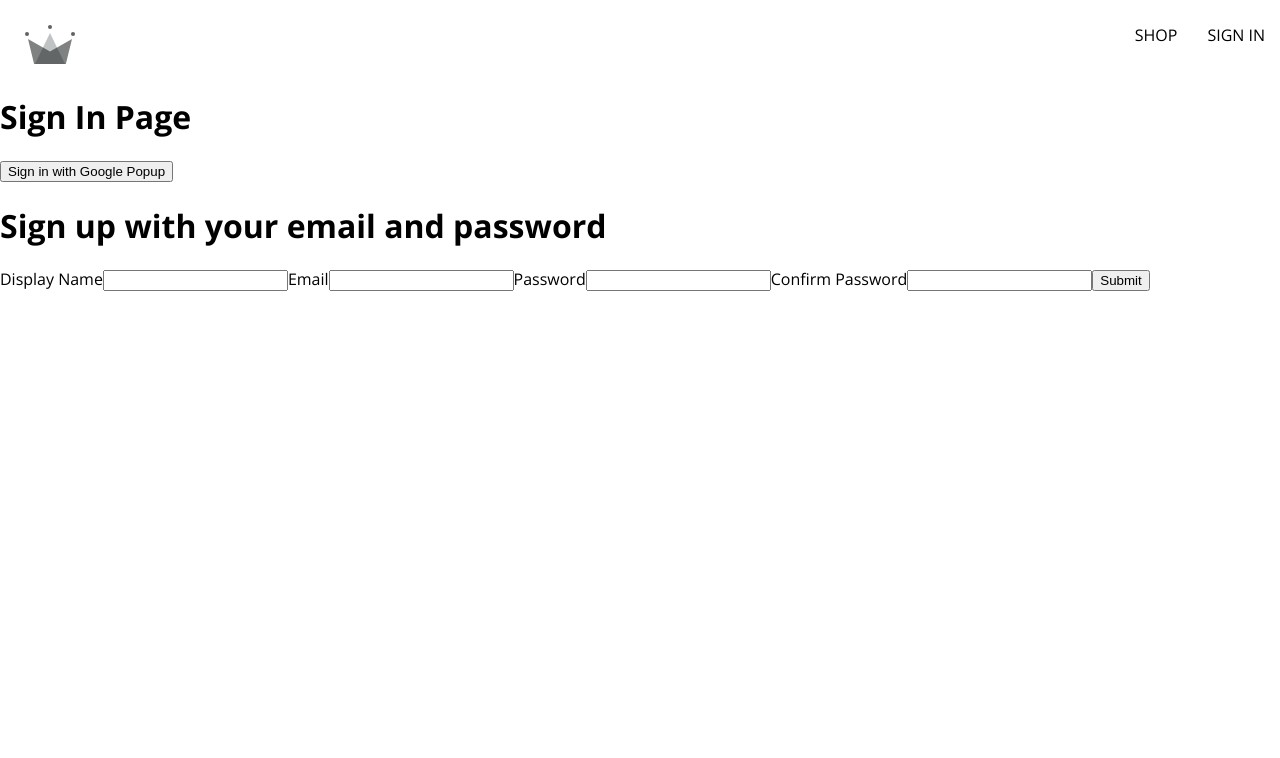
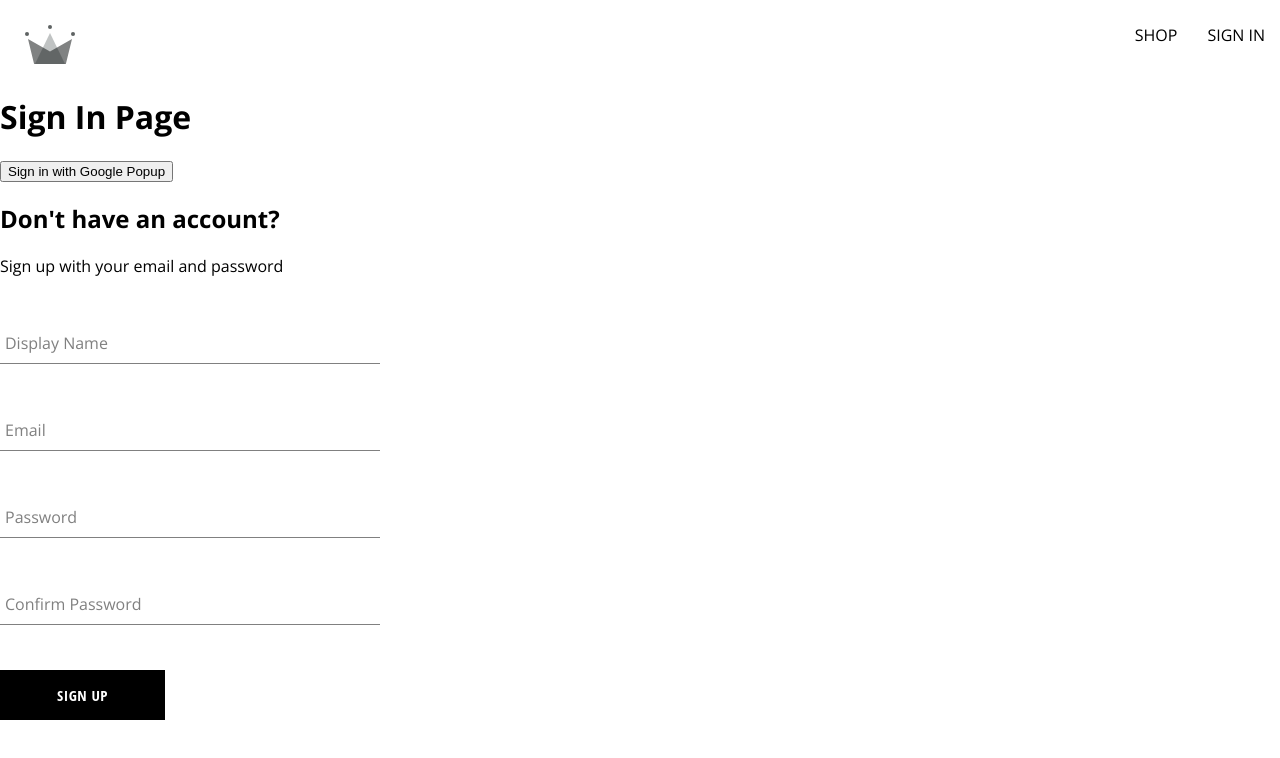
Before and after one commit to FabioAurora/crwn-clothing, a React (Vite) app: page /sign-in in a window 1280 px wide. Shown: the top 758 px of the page. Built offline with nearby package versions, Linux system fonts and the light colour scheme.

Commit message:
feat: created sign up component, the form input component and the button component

```diff
--- /dev/null
+++ b/src/Components/Button/Button.jsx
@@ -0,0 +1,27 @@
+/* I know that we will have 3 buttons
+
+    default button
+
+    inverted button
+
+    google sign up button
+
+        how to leverage this button type in order to show styling for 3 different kinds of buttons?
+
+        we can create a variable
+*/
+
+import './Button.styles.scss';
+
+const BUTTON_TYPE_CLASSES = {
+    google: 'google-sign-in',
+    inverted: 'inverted'
+}
+
+export default function Button({ children, buttonType, ...otherProps}) {
+    return (
+        <button className={`button-container ${BUTTON_TYPE_CLASSES[buttonType]}`} {...otherProps}>
+            {children}
+        </button>
+    )
+}
--- /dev/null
+++ b/src/Components/Button/Button.styles.scss
@@ -0,0 +1,46 @@
+.button-container {
+  min-width: 165px;
+  width: auto;
+  height: 50px;
+  letter-spacing: 0.5px;
+  line-height: 50px;
+  padding: 0 35px 0 35px;
+  font-size: 15px;
+  background-color: black;
+  color: white;
+  text-transform: uppercase;
+  font-family: 'Open Sans Condensed';
+  font-weight: bolder;
+  border: none;
+  cursor: pointer;
+  display: flex;
+  justify-content: center;
+
+  &:hover {
+    background-color: white;
+    color: black;
+    border: 1px solid black;
+  }
+
+  &.google-sign-in {
+    background-color: #4285f4;
+    color: white;
+
+    &:hover {
+      background-color: #357ae8;
+      border: none;
+    }
+  }
+
+  &.inverted {
+    background-color: white;
+    color: black;
+    border: 1px solid black;
+
+    &:hover {
+      background-color: black;
+      color: white;
+      border: none;
+    }
+  }
+}
--- /dev/null
+++ b/src/Components/Form-input/Form-input.jsx
@@ -0,0 +1,14 @@
+import './Form-input.styles.scss';
+
+export default function FormInput({label, id, ... otherProps}) {
+  return (
+    <div className='group'>
+        <input className='form-input' id={id} {...otherProps}/>
+        {
+            label && (
+                <label className={`${otherProps.value.length ? 'shrink' : ''} form-input-label`} htmlFor={id}>{label}</label>
+            )
+        }
+    </div>
+  );
+}
--- /dev/null
+++ b/src/Components/Form-input/Form-input.styles.scss
@@ -0,0 +1,54 @@
+$sub-color: grey;
+$main-color: black;
+
+@mixin shrinkLabel {
+  top: -14px;
+  font-size: 12px;
+  color: $main-color;
+}
+
+.group {
+  position: relative;
+  margin: 45px 0;
+
+  .form-input {
+    background: none;
+    background-color: white;
+    color: $sub-color;
+    font-size: 18px;
+    padding: 10px 10px 10px 5px;
+    display: block;
+    width: 100%;
+    border: none;
+    border-radius: 0;
+    border-bottom: 1px solid $sub-color;
+    margin: 25px 0;
+
+    &:focus {
+      outline: none;
+    }
+
+    &:focus ~ .form-input-label {
+      @include shrinkLabel();
+    }
+  }
+
+  input[type='password'] {
+    letter-spacing: 0.3em;
+  }
+
+  .form-input-label {
+    color: $sub-color;
+    font-size: 16px;
+    font-weight: normal;
+    position: absolute;
+    pointer-events: none;
+    left: 5px;
+    top: 10px;
+    transition: 300ms ease all;
+
+    &.shrink {
+      @include shrinkLabel();
+    }
+  }
+}
--- a/src/Components/Sign-up-form/Sign-up-form.jsx
+++ b/src/Components/Sign-up-form/Sign-up-form.jsx
@@ -1,6 +1,14 @@
 import { useState } from "react";
+import './Sign-up-form.styles.scss';
 
-import { createAuthUserWithEmailAndPassword, createUserDocumentFromAuth } from "../../Utils/firebase/firebase.utils";
+import FormInput from "../Form-input/Form-input";
+
+import {
+  createAuthUserWithEmailAndPassword,
+  createUserDocumentFromAuth,
+} from "../../Utils/firebase/firebase.utils";
+
+import Button from "../Button/Button";
 
 const defaultFormFields = {
   displayName: "",
@@ -14,31 +22,33 @@ export default function SignUpForm() {
   const { displayName, email, password, confirmPassword } = formFields;
 
   const resetFormFields = () => {
-    setFormFields(defaultFormFields)
-  }
+    setFormFields(defaultFormFields);
+  };
 
   const handleSubmit = async (event) => {
     event.preventDefault();
 
     //confirm if the password matches
     if (password !== confirmPassword) {
-      alert('Passwords do not match');
+      alert("Passwords do not match");
       return;
     }
     // need to see if we authenticated that user with email and password
     try {
-        const {user} =  await createAuthUserWithEmailAndPassword(email, password);
+      const { user } = await createAuthUserWithEmailAndPassword(
+        email,
+        password
+      );
 
-        await createUserDocumentFromAuth(user, { displayName })
-        resetFormFields();
-        // if succeeded we figure out what to do to confirm to them that they successfully signed up
+      await createUserDocumentFromAuth(user, { displayName });
+      resetFormFields();
+      // if succeeded we figure out what to do to confirm to them that they successfully signed up
     } catch (error) {
-      if (error.code === 'auth/email-already-in-use' ) {
-          alert(' Cannot create user, email already in use');
-      } else console.log('User creation encountered an error', error)
+      if (error.code === "auth/email-already-in-use") {
+        alert(" Cannot create user, email already in use");
+      } else console.log("User creation encountered an error", error);
     }
-
-  }
+  };
 
   const handleChange = (event) => {
     const { name, value } = event.target;
@@ -47,12 +57,13 @@ export default function SignUpForm() {
   };
 
   return (
-    <div>
-      <h1>Sign up with your email and password</h1>
+    <div className="sign-up-container">
+      <h2>Don't have an account?</h2>
+      <span>Sign up with your email and password</span>
       <form action="#" onSubmit={handleSubmit}>
-        <label htmlFor="name">Display Name</label>
-        <input
-          id="name"
+        <FormInput
+          label="Display Name"
+          id='name'
           type="text"
           required
           onChange={handleChange}
@@ -60,9 +71,9 @@ export default function SignUpForm() {
           value={displayName}
         />
 
-        <label htmlFor="email">Email</label>
-        <input
-          id="email"
+        <FormInput
+          label="Email"
+          id='email'
           type="email"
           required
           onChange={handleChange}
@@ -70,9 +81,9 @@ export default function SignUpForm() {
           value={email}
         />
 
-        <label htmlFor="password">Password</label>
-        <input
-          id="password"
+        <FormInput
+          label="Password"
+          id='password'
           type="password"
           required
           onChange={handleChange}
@@ -80,8 +91,9 @@ export default function SignUpForm() {
           value={password}
         />
 
-        <label htmlFor="">Confirm Password</label>
-        <input
+        <FormInput
+          label="Confirm Password"
+          id='confirmPassword'
           type="password"
           required
           onChange={handleChange}
@@ -89,7 +101,7 @@ export default function SignUpForm() {
           value={confirmPassword}
         />
 
-        <button>Submit</button>
+        <Button type='submit'>Sign Up</Button>
       </form>
     </div>
   );
--- /dev/null
+++ b/src/Components/Sign-up-form/Sign-up-form.styles.scss
@@ -0,0 +1,9 @@
+.sign-up-container {
+    display: flex;
+    flex-direction: column;
+    width: 380px;
+
+    h2 {
+        margin: 10px, 0;
+    }
+}
```
